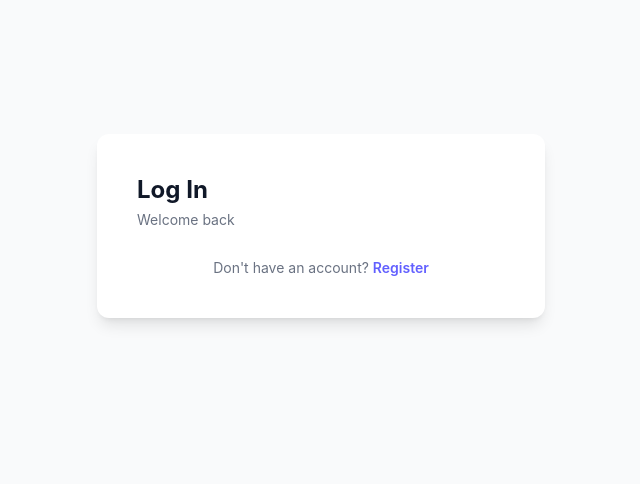
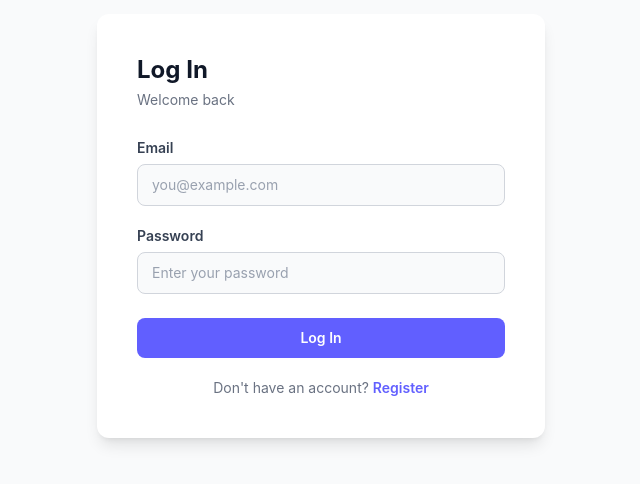
Before and after one commit to phucdt-personal-meeting-bot/frontend, a Vue app: page /login in a window 1280 px wide. Shown: the part 174-658 px from the top of the page, without its empty margins (319-959 px from the left). Built offline with nearby package versions, Linux system fonts and the light colour scheme.

Commit message:
add login step and mockup home screen

```diff
--- a/package.json
+++ b/package.json
@@ -14,6 +14,7 @@
   },
   "dependencies": {
     "axios": "^1.15.0",
+    "js-cookie": "^3.0.5",
     "pinia": "^3.0.4",
     "vee-validate": "^4.15.1",
     "vue": "^3.5.31",
--- a/src/router/index.js
+++ b/src/router/index.js
@@ -1,11 +1,12 @@
 import { createRouter, createWebHistory } from 'vue-router'
+import HomeView from '@/views/HomeView.vue'
 import RegisterView from '@/views/RegisterView.vue'
 import LoginView from '@/views/LoginView.vue'
 
 const router = createRouter({
   history: createWebHistory(import.meta.env.BASE_URL),
   routes: [
-    { path: '/', redirect: '/register' },
+    { path: '/', name: 'home', component: HomeView },
     { path: '/register', name: 'register', component: RegisterView },
     { path: '/login', name: 'login', component: LoginView },
   ],
--- /dev/null
+++ b/src/views/HomeView.vue
@@ -0,0 +1,7 @@
+<script setup></script>
+
+<template>
+  <div class="min-h-screen flex items-center justify-center bg-gray-50">
+    <h1 class="text-3xl font-bold text-gray-900">Hello World</h1>
+  </div>
+</template>
--- a/src/views/LoginView.vue
+++ b/src/views/LoginView.vue
@@ -1,10 +1,87 @@
-<script setup></script>
+<script setup>
+import { ref } from 'vue'
+import { useRouter } from 'vue-router'
+import { useForm, useField } from 'vee-validate'
+import { useToast } from 'vue-toastification'
+import * as yup from 'yup'
+import Cookies from 'js-cookie'
+import api from '@/api/axios'
+
+const schema = yup.object({
+  email: yup.string().required('Email is required').email('Must be a valid email'),
+  password: yup.string().required('Password is required'),
+})
+
+const router = useRouter()
+const toast = useToast()
+const { handleSubmit } = useForm({ validationSchema: schema })
+
+const { value: email, errorMessage: emailError } = useField('email')
+const { value: password, errorMessage: passwordError } = useField('password')
+
+const loading = ref(false)
+
+const onSubmit = handleSubmit(async (values) => {
+  loading.value = true
+  try {
+    const { data } = await api.post('/users/login', {
+      email: values.email,
+      password: values.password,
+    })
+    Cookies.set('access_token', data.access_token, { expires: 1 / 24 })
+    Cookies.set('refresh_token', data.refresh_token, { expires: 7 })
+    toast.success('Logged in successfully!')
+    router.push('/')
+  } catch (err) {
+    const detail = err.response?.data?.detail
+    toast.error(typeof detail === 'string' ? detail : 'Something went wrong. Please try again.')
+  } finally {
+    loading.value = false
+  }
+})
+</script>
 
 <template>
   <div class="min-h-screen flex items-center justify-center bg-gray-50 px-6">
     <div class="w-full max-w-md bg-white rounded-xl shadow-lg p-10">
       <h1 class="text-2xl font-bold text-gray-900">Log In</h1>
       <p class="text-sm text-gray-500 mt-1 mb-7">Welcome back</p>
+
+      <form @submit.prevent="onSubmit" class="flex flex-col gap-5">
+        <div class="flex flex-col gap-1.5">
+          <label for="email" class="text-sm font-semibold text-gray-700">Email</label>
+          <input
+            id="email"
+            v-model="email"
+            type="email"
+            placeholder="you@example.com"
+            class="px-3.5 py-2.5 border rounded-lg text-sm text-gray-900 bg-gray-50 outline-none focus:bg-white transition-colors placeholder:text-gray-400"
+            :class="emailError ? 'border-red-400 focus:border-red-500' : 'border-gray-300 focus:border-indigo-500'"
+          />
+          <span v-if="emailError" class="text-xs text-red-500">{{ emailError }}</span>
+        </div>
+
+        <div class="flex flex-col gap-1.5">
+          <label for="password" class="text-sm font-semibold text-gray-700">Password</label>
+          <input
+            id="password"
+            v-model="password"
+            type="password"
+            placeholder="Enter your password"
+            class="px-3.5 py-2.5 border rounded-lg text-sm text-gray-900 bg-gray-50 outline-none focus:bg-white transition-colors placeholder:text-gray-400"
+            :class="passwordError ? 'border-red-400 focus:border-red-500' : 'border-gray-300 focus:border-indigo-500'"
+          />
+          <span v-if="passwordError" class="text-xs text-red-500">{{ passwordError }}</span>
+        </div>
+
+        <button
+          type="submit"
+          :disabled="loading"
+          class="mt-1 py-2.5 bg-indigo-500 hover:bg-indigo-600 disabled:bg-indigo-300 text-white text-sm font-semibold rounded-lg cursor-pointer disabled:cursor-not-allowed transition-colors"
+        >
+          {{ loading ? 'Logging in...' : 'Log In' }}
+        </button>
+      </form>
 
       <p class="text-center text-sm text-gray-500 mt-5">
         Don't have an account?
```
Also changed, not shown: 1 other file (tests, documents, lock files or other folders).
